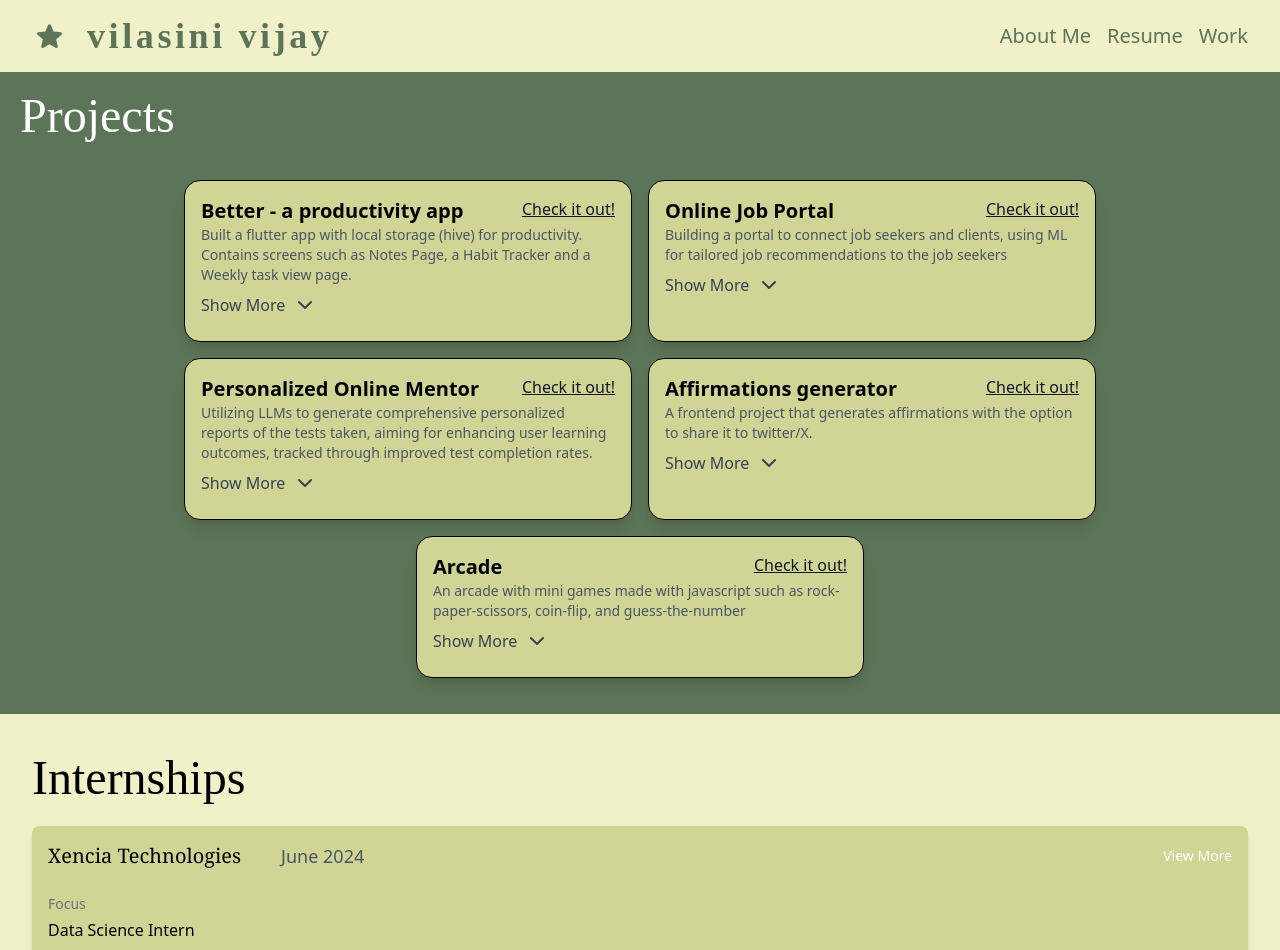
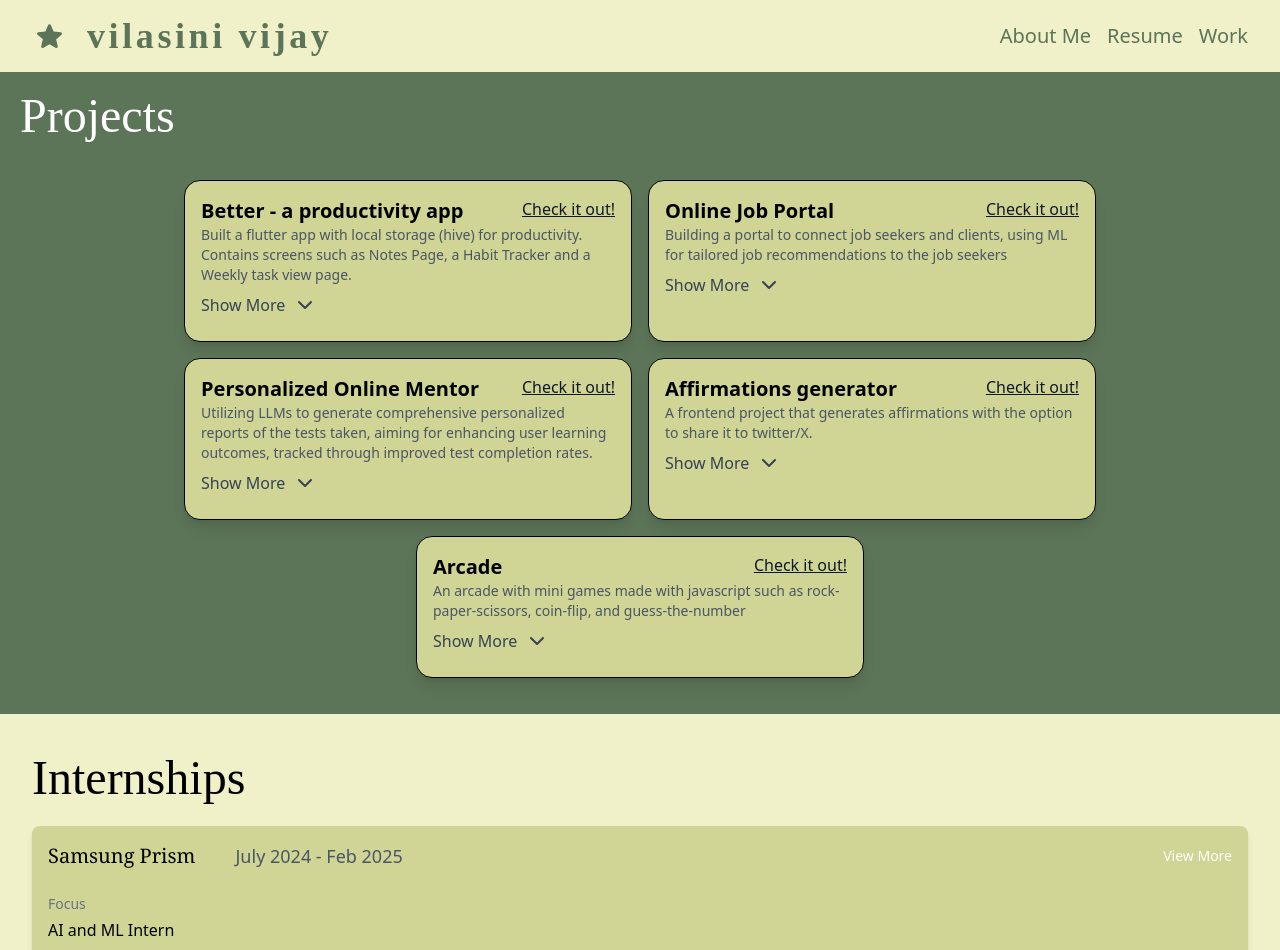
Before and after one commit to vilasini-v/vilasini-portfolio, a React (Vite) app: page /work in a window 1280 px wide. Shown: the top 950 px of the page. Built offline with nearby package versions, Linux system fonts and the light colour scheme.

Commit message:
new internship

```diff
--- a/src/components/work.jsx
+++ b/src/components/work.jsx
@@ -5,15 +5,22 @@ import { ChevronDown, ChevronUp } from "lucide-react";
 export function Work() {
   const internships = [
     {
+      name: "Samsung Prism",
+      year: "July 2024 - Feb 2025",
+      specs: "AI and ML Intern",
+      grade: "",
+      details: "Developed a state-of-the-art Transformer Architecture for Image Restoration and Detail Enhancement.",
+    },
+    {
       name: "Xencia Technologies",
-      year: "June 2024",
+      year: "June 2024 July 2024",
       specs: "Data Science Intern",
       grade: "",
       details: "Worked on projects with langchain, lang graph and open ai.",
     },
     {
       name: "Reverse Innovations",
-      year: "July 2024",
+      year: "July 2024 - Aug 2024",
       specs: "Software Research Intern",
       grade: "",
       details: "Worked with Flutter to produce a CRM application on the frontend side.",
```
